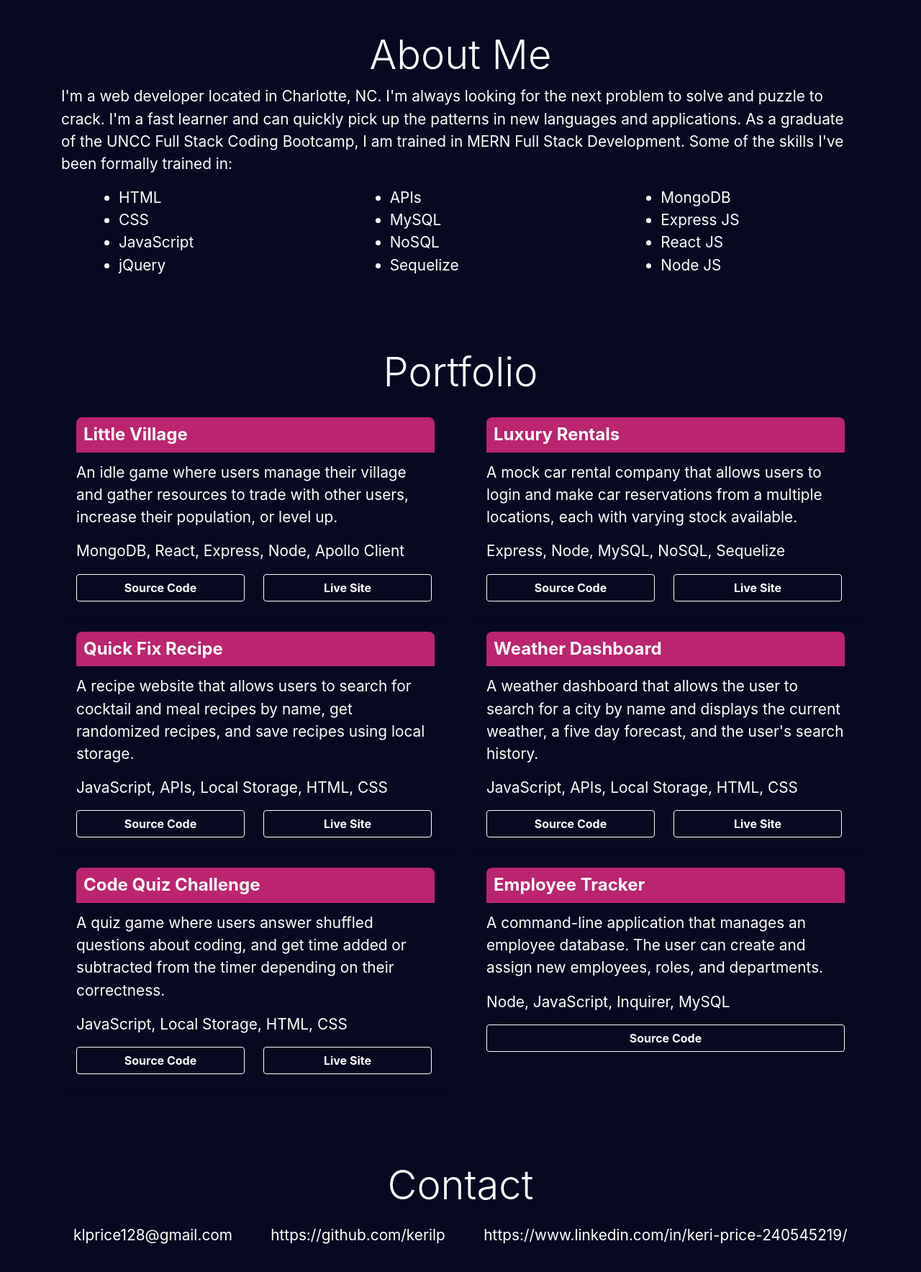
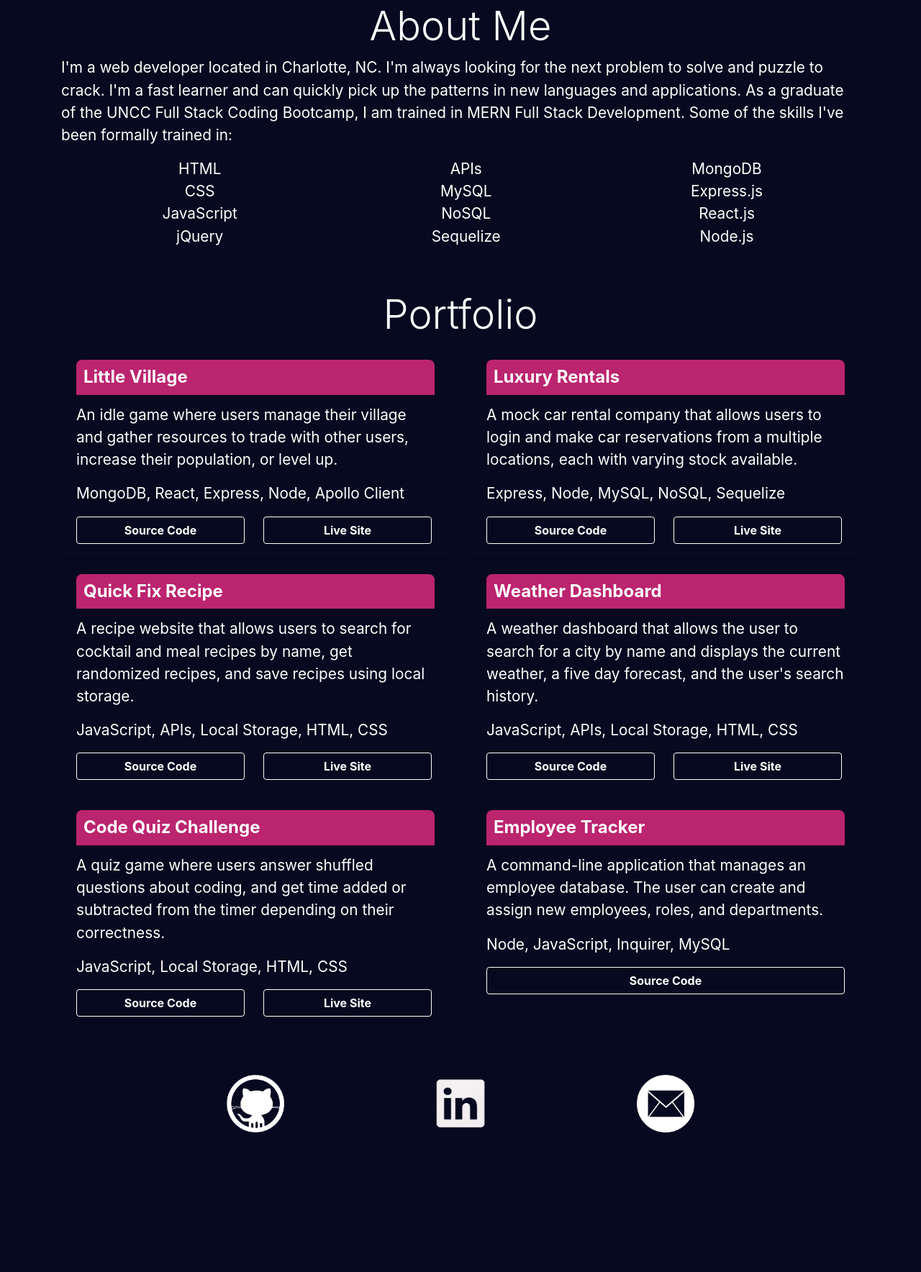
Before and after one commit to kerilp/portfolio, a plain HTML site: page index.html in a window 1280 px wide. Shown: the part 632-2400 px from the top of the page at 72% size. After the commit the page ends 2226 px from the top, so only its background shows below. Drawn offline with nearby package versions, Linux system fonts and the light colour scheme.

Commit message:
updated contacts and resume

```diff
--- a/assets/css/style.css
+++ b/assets/css/style.css
@@ -63,16 +63,8 @@ li a:focus {
 }
 
 #skills {
-    -moz-column-count: 3;
-    -moz-column-gap: 20px;
-    -webkit-column-count: 3;
-    -webkit-column-gap: 20px;
-    column-count: 3;
-    column-gap: 20px;
-}
-
-#skills li {
-    margin-left: 80px;
+    width: 100%;
+    text-align: center;
 }
 
 #about-me {
@@ -119,7 +111,7 @@ li a:focus {
 }
 
 article {
-    margin-top: 100px;
+    margin-top: 60px;
 }
 
 #contact {
@@ -135,9 +127,10 @@ text-align: center;
 .contacts {
     margin-top: 20px;
     margin-bottom: 20px;
+    justify-content: center;
+    align-items: center;
 }
 
-footer img {
-    max-height: 50px;
-    margin: 20px;
-  }
+.icon img {
+    max-height: 80px;
+}
--- a/index.html
+++ b/index.html
@@ -36,7 +36,7 @@
             <div class="container">
                 <div class="row">
                     <div class="col-12 col-lg-4 jumbo-img">
-                        <img id="profile" src="./assets/images/profile-pic.jpg" alt="Keri Price"/>
+                        <img id="profile" src="./assets/images/profile-pic.jpg" alt="Keri Price" />
                     </div>
                     <div class="col-12 col-lg-8 jumbo-text">
                         <h1 class="display-4">Hello! I'm <strong id="name">Keri Price</strong>.</h1>
@@ -56,20 +56,28 @@
                         Bootcamp, I am trained in MERN Full Stack Development. Some of the skills I've been
                         formally trained in:
                     </p>
-                    <ul id="skills">
-                        <li>HTML</li>
-                        <li>CSS</li>
-                        <li>JavaScript</li>
-                        <li>jQuery</li>
-                        <li>APIs</li>
-                        <li>MySQL</li>
-                        <li>NoSQL</li>
-                        <li>Sequelize</li>
-                        <li>MongoDB</li>
-                        <li>Express JS</li>
-                        <li>React JS</li>
-                        <li>Node JS</li>
-                    </ul>
+                    <table id="skills">
+                        <tr>
+                            <td>HTML</td>
+                            <td>APIs</td>
+                            <td>MongoDB</td>
+                        </tr>
+                        <tr>
+                            <td>CSS</td>
+                            <td>MySQL</td>
+                            <td>Express.js</td>
+                        </tr>
+                        <tr>
+                            <td>JavaScript</td>
+                            <td>NoSQL</td>
+                            <td>React.js</td>
+                        </tr>
+                        <tr>
+                            <td>jQuery</td>
+                            <td>Sequelize</td>
+                            <td>Node.js</td>
+                        </tr>
+                    </table>
                 </section>
             </article>
             <article id="work">
@@ -86,8 +94,10 @@
                                 <p class="card-text">
                                     MongoDB, React, Express, Node, Apollo Client
                                 </p>
-                                  <a href="https://github.com/asantercureton/little-village" class="btn card-link links">Source Code</a>
-                                  <a href="https://little-village-10292021.herokuapp.com/" class="btn card-link links">Live Site</a>
+                                <a href="https://github.com/asantercureton/little-village"
+                                    class="btn card-link links">Source Code</a>
+                                <a href="https://little-village-10292021.herokuapp.com/"
+                                    class="btn card-link links">Live Site</a>
                             </div>
                         </div>
                     </div>
@@ -103,8 +113,10 @@
                                 <p class="card-text">
                                     Express, Node, MySQL, NoSQL, Sequelize
                                 </p>
-                                <a href="https://github.com/AlexWilsonNC/luxury-rentals" class="btn card-link links">Source Code</a>
-                                <a href="https://luxury-rentals-10-4-2021.herokuapp.com/" class="btn card-link links">Live Site</a>
+                                <a href="https://github.com/AlexWilsonNC/luxury-rentals"
+                                    class="btn card-link links">Source Code</a>
+                                <a href="https://luxury-rentals-10-4-2021.herokuapp.com/"
+                                    class="btn card-link links">Live Site</a>
                             </div>
                         </div>
                     </div>
@@ -119,8 +131,10 @@
                                 <p class="card-text">
                                     JavaScript, APIs, Local Storage, HTML, CSS
                                 </p>
-                                <a href="https://github.com/kerilp/quick-fix-recipe" class="btn card-link links">Source Code</a>
-                                <a href="https://kerilp.github.io/quick-fix-recipe/" class="btn card-link links">Live Site</a>
+                                <a href="https://github.com/kerilp/quick-fix-recipe" class="btn card-link links">Source
+                                    Code</a>
+                                <a href="https://kerilp.github.io/quick-fix-recipe/" class="btn card-link links">Live
+                                    Site</a>
                             </div>
                         </div>
                     </div>
@@ -135,8 +149,10 @@
                                 <p class="card-text">
                                     JavaScript, APIs, Local Storage, HTML, CSS
                                 </p>
-                                <a href="https://github.com/kerilp/weather-dashboard-exercise" class="btn card-link links">Source Code</a>
-                                <a href="https://kerilp.github.io/weather-dashboard-exercise/" class="btn card-link links">Live Site</a>
+                                <a href="https://github.com/kerilp/weather-dashboard-exercise"
+                                    class="btn card-link links">Source Code</a>
+                                <a href="https://kerilp.github.io/weather-dashboard-exercise/"
+                                    class="btn card-link links">Live Site</a>
                             </div>
                         </div>
                     </div>
@@ -151,8 +167,10 @@
                                 <p class="card-text">
                                     JavaScript, Local Storage, HTML, CSS
                                 </p>
-                                <a href="https://github.com/kerilp/coding-quiz-challenge" class="btn card-link links">Source Code</a>
-                                <a href="https://kerilp.github.io/coding-quiz-challenge/" class="btn card-link links">Live Site</a>
+                                <a href="https://github.com/kerilp/coding-quiz-challenge"
+                                    class="btn card-link links">Source Code</a>
+                                <a href="https://kerilp.github.io/coding-quiz-challenge/"
+                                    class="btn card-link links">Live Site</a>
                             </div>
                         </div>
                     </div>
@@ -161,33 +179,34 @@
                             <div class="card-body">
                                 <h4 class="card-title">Employee Tracker</h4>
                                 <p class="card-text">
-                                    A command-line application that manages an employee database. The user can create and
+                                    A command-line application that manages an employee database. The user can create
+                                    and
                                     assign new employees, roles, and departments.
                                 </p>
                                 <p class="card-text">
                                     Node, JavaScript, Inquirer, MySQL
                                 </p>
-                                <a href="https://github.com/kerilp/employee-tracker" class="btn card-link no-live">Source Code</a>
+                                <a href="https://github.com/kerilp/employee-tracker"
+                                    class="btn card-link no-live">Source Code</a>
                             </div>
                         </div>
                     </div>
                 </div>
             </article>
             <article id="contact">
-                <section>
-                    <h2 class="display-4 headers">Contact</h2>
                     <div class="row contacts">
-                            <a class="col-12 col-sm-3" href="mailto:klprice128@gmail.com">klprice128@gmail.com</a>
-                            <a class="col-12 col-sm-3" href="https://github.com/kerilp">https://github.com/kerilp</a>
-                            <a class="col-12 col-sm-6" href="https://www.linkedin.com/in/keri-price-240545219/">https://www.linkedin.com/in/keri-price-240545219/</a>
+                        <a class="icon col-12 col-sm-3" href="https://github.com/kerilp">
+                            <img src="./assets/images/github.png" alt="github icon" />
+                        </a>
+                        <a class="icon col-12 col-sm-3" href="https://www.linkedin.com/in/keri-price-240545219/">
+                            <img src="./assets/images/linkedin.png" alt="linkedin icon" />
+                        </a>
+                        <a class="icon col-12 col-sm-3" href="mailto:klprice128@gmail.com">
+                            <img src="./assets/images/mail.png" alt="email icon" />
+                        </a>
                     </div>
-                </section>
             </article>
         </main>
-        <footer>
-            <nav class="navbar navbar-dark">
-            </nav>
-        </footer>
     </div>
 </body>
 
```
Also changed, not shown: index2.html (deleted, +0 -64 lines), 1 other file. Lines whose indentation alone changed are shown as unchanged.
